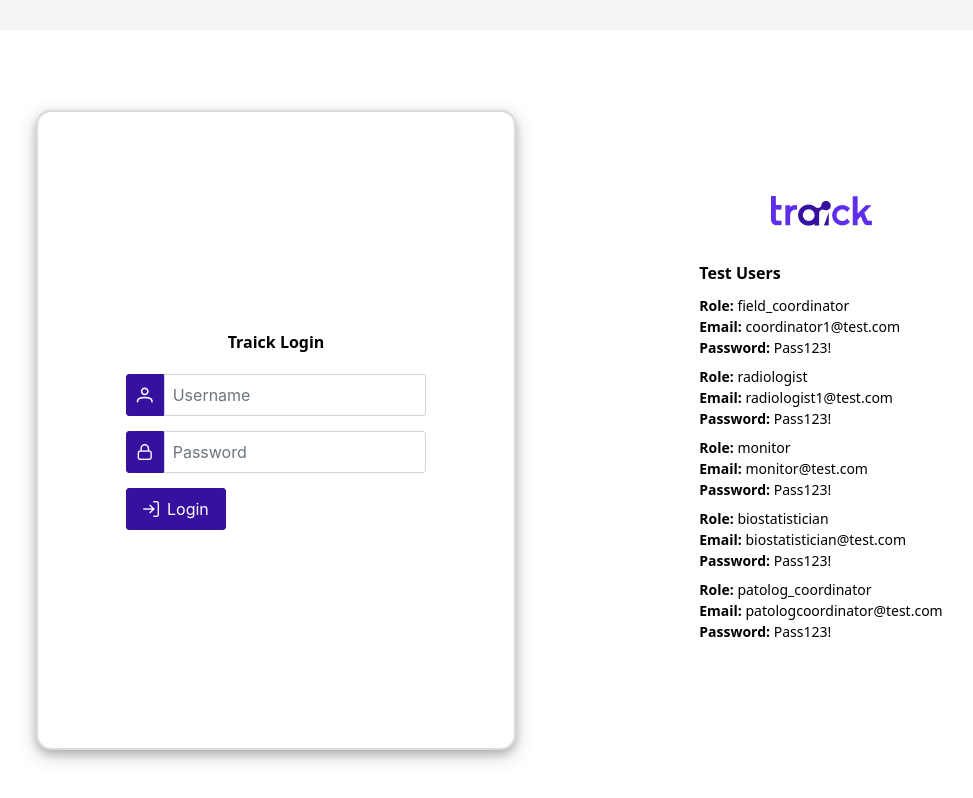
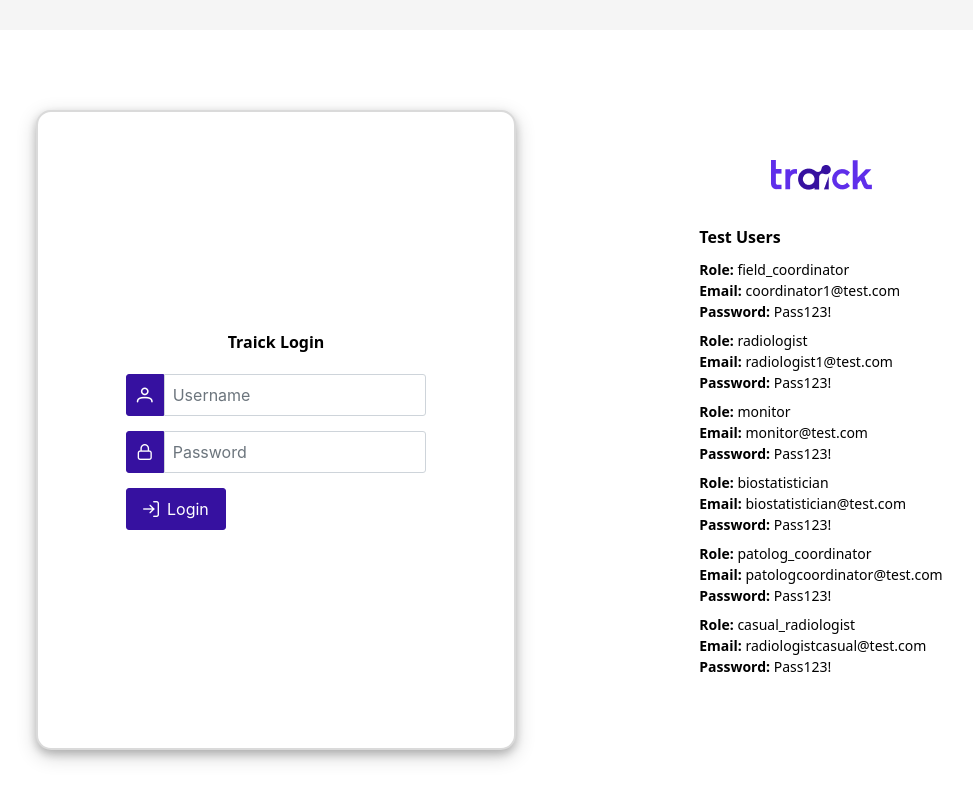
Before and after one commit to rashaabdulrazzak/CRO, a React (Vite) app: page /login in a window 1280 px wide. Shown: the top 798 px of the page, without its empty margins (59-1032 px from the left). Built offline with nearby package versions, Linux system fonts and the light colour scheme.

Commit message:
add new role radiologist casual

```diff
--- a/src/components/AuthContext.tsx
+++ b/src/components/AuthContext.tsx
@@ -4,7 +4,7 @@
 interface User {
   id: string;
   username: string;
-  role: 'field_coordinator' | 'radiologist' | 'monitor' | 'patolog_coordinator' | 'biostatistician';
+  role: 'field_coordinator' | 'radiologist' | 'monitor' | 'patolog_coordinator' | 'biostatistician' | 'casual_radiologist';
   loginTime: string;
 }
 
@@ -23,6 +23,7 @@
   { id: '2', username: 'radiologist1', password: 'Pass123!', email:"radiologist1@test.com",role: 'radiologist' as const },
   { id: '3', username: 'radiologist2', password: 'Pass123!', email:"radiologist2@test.com",role: 'radiologist' as const },
   { id: '4', username: 'radiologist3', password: 'Pass123!',email:"radiologist3@test.com", role: 'radiologist' as const },
+  { id: '4', username: 'radiologist casual', password: 'Pass123!',email:"radiologistcasual@test.com", role: 'casual_radiologist' as const },
   { id: '5', username: 'monitor1', password: 'Pass123!', email:"monitor@test.com",role: 'monitor' as const },
   { id: '6', username: 'Biostatistician', password: 'Pass123!', email:"biostatistician@test.com",role: 'biostatistician' as const },
   { id: '7', username: 'patologcoordinator', password: 'Pass123!', email:"patologcoordinator@test.com",role: 'patolog_coordinator' as const },
--- a/src/config/menuConfig.ts
+++ b/src/config/menuConfig.ts
@@ -20,7 +20,7 @@
   {
     label: 'Radiologist Assessment',
     path: '/radiologist-assessment',
-    roles: ['radiologist','monitor','biostatistician'],
+    roles: ['radiologist','monitor','biostatistician','casual_radiologist'],
     icon: 'pi pi-user-edit',
     description: 'Review radiologist assessments'
   },
@@ -34,7 +34,7 @@
   {
     label: 'Pathology of Cases',
     path: '/pathology-results',
-    roles: [ 'radiologist', 'monitor','patolog_coordinator','biostatistician'],
+    roles: [ 'radiologist', 'monitor','patolog_coordinator','biostatistician', 'casual_radiologist'],
     icon: 'pi pi-file',
     description: 'View pathology results and reports'
   },
--- a/src/pages/Login.tsx
+++ b/src/pages/Login.tsx
@@ -24,6 +24,7 @@
   { id: '5', username: 'monitor1', password: 'Pass123!', email:"monitor@test.com", role: 'monitor' },
   { id: '6', username: 'Biostatistician', password: 'Pass123!', email:"biostatistician@test.com", role: 'biostatistician' },
   { id: '7', username: 'patologcoordinator', password: 'Pass123!', email:"patologcoordinator@test.com", role: 'patolog_coordinator' },
+  { id: '8', username: 'radiologist casual', password: 'Pass123!', email:"radiologistcasual@test.com", role: 'casual_radiologist' },
 ];
   const loginform = useFormik<LoginDTO>({
     initialValues: new LoginDTO(),
--- a/src/services/medicalImageService.ts
+++ b/src/services/medicalImageService.ts
@@ -14,7 +14,7 @@
   // Fetch images by patient/case ID
   async fetchImagesByCase(caseId: number | null, patientId: number | null): Promise<MedicalImage[]> {
     try {
-      // Replace with your actual API endpoint
+      // Replace with actual API endpoint
       const response = await fetch(`/api/medical-images?caseId=${caseId}&patientId=${patientId}`, {
         headers: {
           'Authorization': `Bearer ${localStorage.getItem('authToken')}`,
--- a/src/types/index.ts
+++ b/src/types/index.ts
@@ -5,6 +5,7 @@
   { label: "Radiologist", value: "Radiologist" },
   { label: "Patolog coordinator", value: "Patolog coordinator" },
   { label: "Admin", value: "Admin" },
+  { label: "Casual Radiologist ", value: "Casual Radiologist" },
 ];
 export type UserRecord = {
   id: string | number;
```
